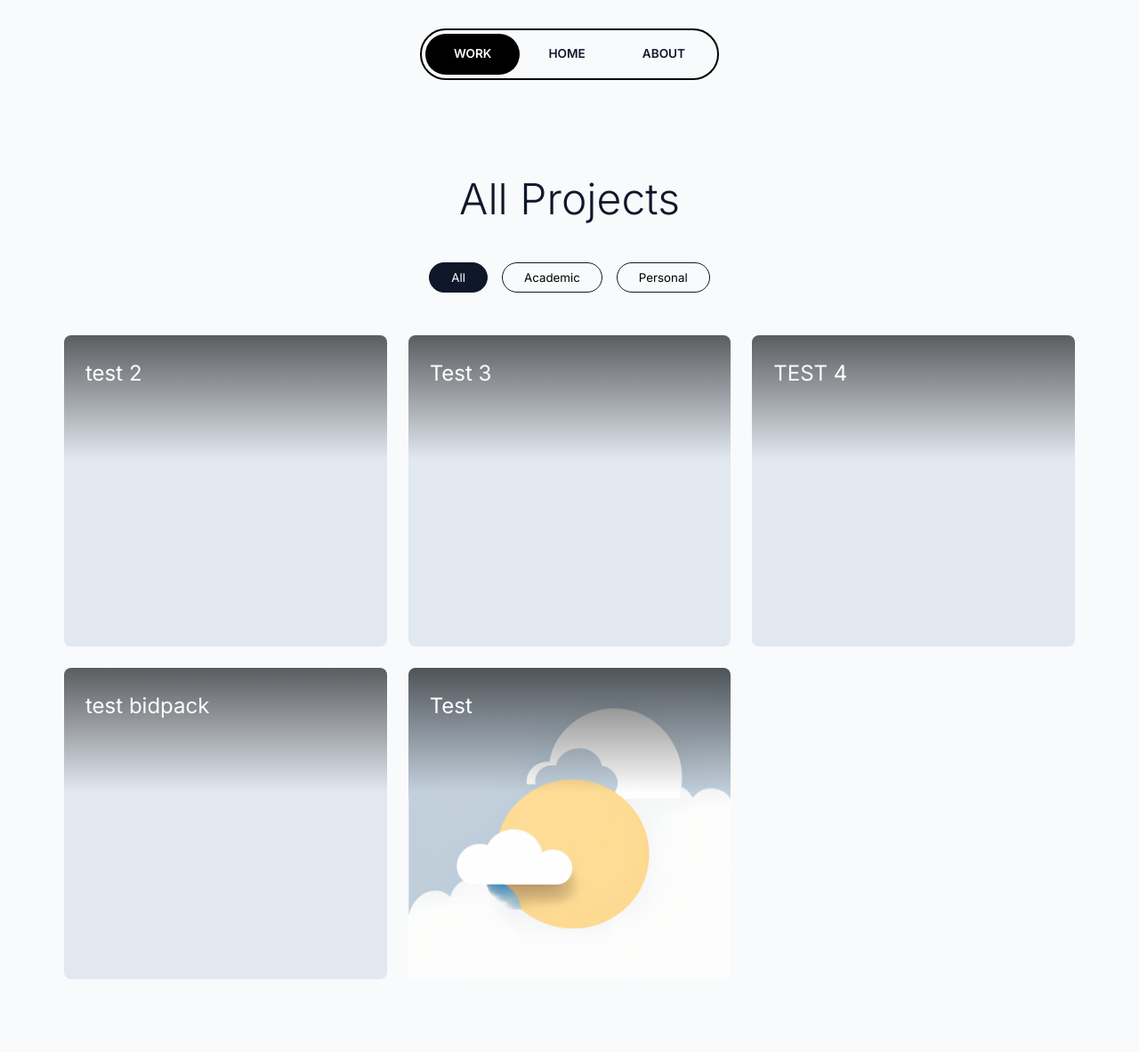
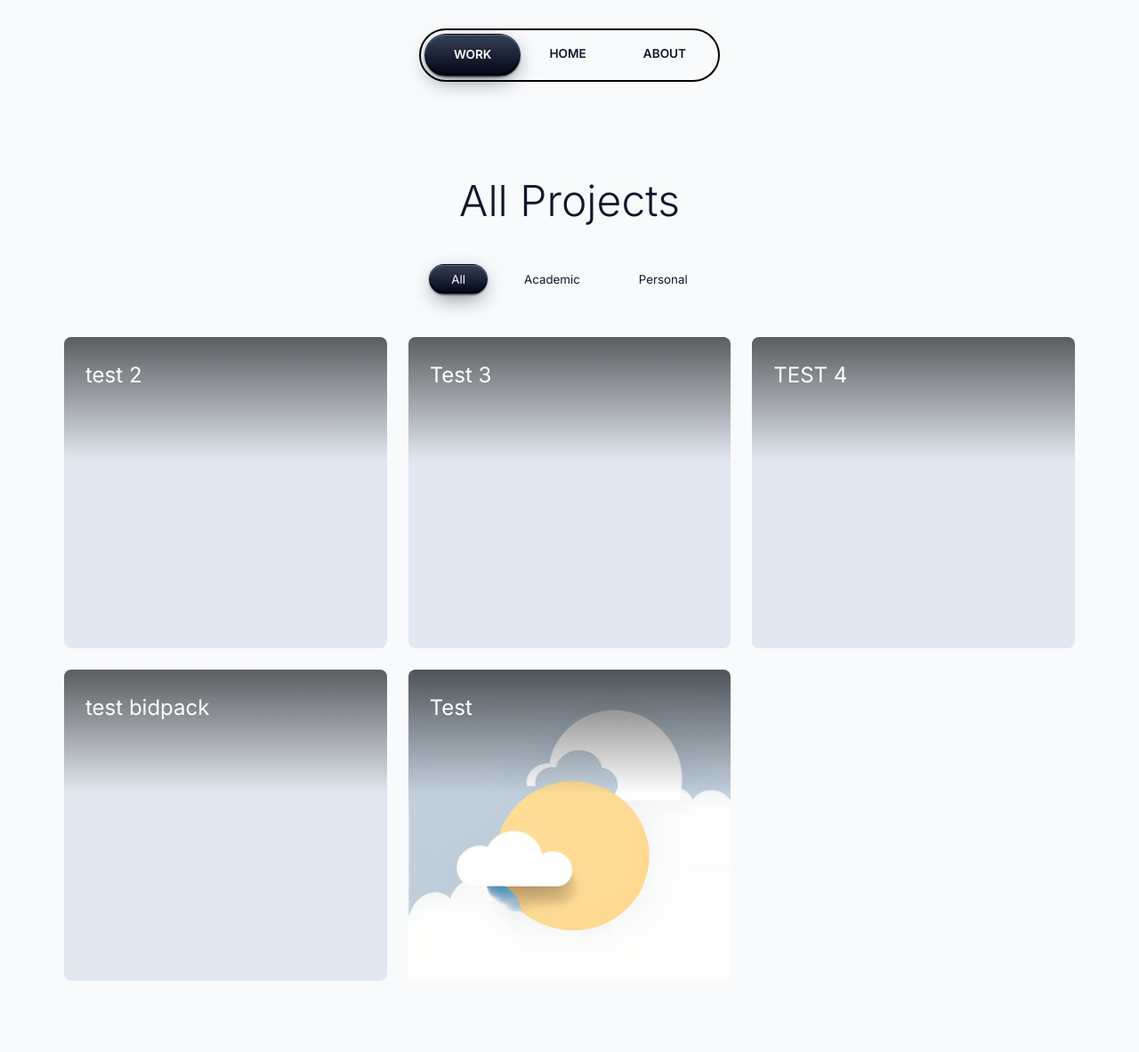
Before and after one commit to AlperIsmailoglou/Portfolio, a Jekyll site: the page built from work.html, in a window 1280 px wide. Shown: the whole page at 89% size. Built offline with Jekyll 4.4.1, drawn with Linux system fonts in a browser that asks for light colours.

Commit message:
3D button upgrades

```diff
--- a/assets/css/style.css
+++ b/assets/css/style.css
@@ -54,10 +54,10 @@ body {
     transition: all 0.3s ease;
 }
 
-.pill-link.active {
+/*.pill-link.active {
     background: var(--primary-color);
     color: white;
-}
+}*/
 
 .pill-link:not(.active):hover {
     background: #e2e8f0;
@@ -100,7 +100,7 @@ body {
     }
 }*/
 
-.btn {
+/*.btn {
     display: inline-block;
     padding: 0.8rem 2rem;
     background-color: var(--primary-color);
@@ -109,7 +109,7 @@ body {
     border-radius: 4px;
     transition: opacity 0.2s;
 }
-
+*/
 .btn:hover {
     opacity: 0.8;
 }
@@ -264,10 +264,10 @@ footer a {
     transition: background 0.3s ease;
 }
 
-.slider-btn:hover {
+/*.slider-btn:hover {
     background: rgba(0, 0, 0, 0.8);
 }
-
+*/
 .prev-btn {
     left: 1rem;
 }
@@ -380,12 +380,12 @@ footer a {
     transition: all 0.3s ease;
 }
 
-.filter-btn.active,
+/*.filter-btn.active,
 .filter-btn:hover {
     background: var(--text-color);
     color: white;
 }
-
+*/
 /* --- DETAIL PAGE 2:1 RESPONSIVE BOX --- */
 .detail-gallery-box {
     position: relative;
@@ -492,3 +492,56 @@ footer a {
     75% { opacity: 1; }
     100% { top: -100vh; opacity: 0; }
 }
+
+
+
+/* --- 3D BUTTON ENGINE (Black & Pressed States) --- */
+.btn,
+.pill-link.active,
+.filter-btn.active,
+.filter-btn:hover,
+.slider-btn:hover,
+.detail-slider-wrapper .slider-btn {
+    /* Top to bottom gradient (Slate to deep black) */
+    background: linear-gradient(to bottom, #334155, #020617);
+    color: white;
+    border: 1px solid transparent;
+
+    /* The 4-layer requested shadow */
+    box-shadow:
+        inset 0 1px 0 rgba(255, 255, 255, 0.2),  /* Lighter tone top highlight */
+        inset 0 -2px 0 rgba(0, 0, 0, 0.9),       /* Darker tone bottom shadow */
+        0 1px 2px rgba(0, 0, 0, 0.5),            /* Actual drop shadow */
+        0 8px 24px -6px rgba(15, 23, 42, 0.6);   /* Soft glow of the button color */
+
+    transition: all 0.2s ease;
+}
+
+/* Flipped Gradient & Sunk Shadow when actively pressed */
+.btn:active,
+.pill-link:active,
+.filter-btn:active,
+.slider-btn:active,
+.detail-slider-wrapper .slider-btn:active {
+    /* Bottom to top gradient */
+    background: linear-gradient(to top, #334155, #020617);
+
+    /* Sinks the button visually into the page */
+    box-shadow:
+        inset 0 3px 5px rgba(0, 0, 0, 0.9),
+        0 1px 1px rgba(255, 255, 255, 0.1);
+
+    transform: translateY(2px); /* Physically pushes the button down */
+}
+
+/* Base adjustment for filter buttons to prevent layout shifting when borders disappear */
+.filter-btn {
+    background: none;
+    border: 1px solid transparent;
+    padding: 0.5rem 1.5rem;
+    border-radius: 999px;
+    cursor: pointer;
+    font-family: var(--font-main);
+    color: var(--text-color);
+    transition: all 0.3s ease;
+}
```
